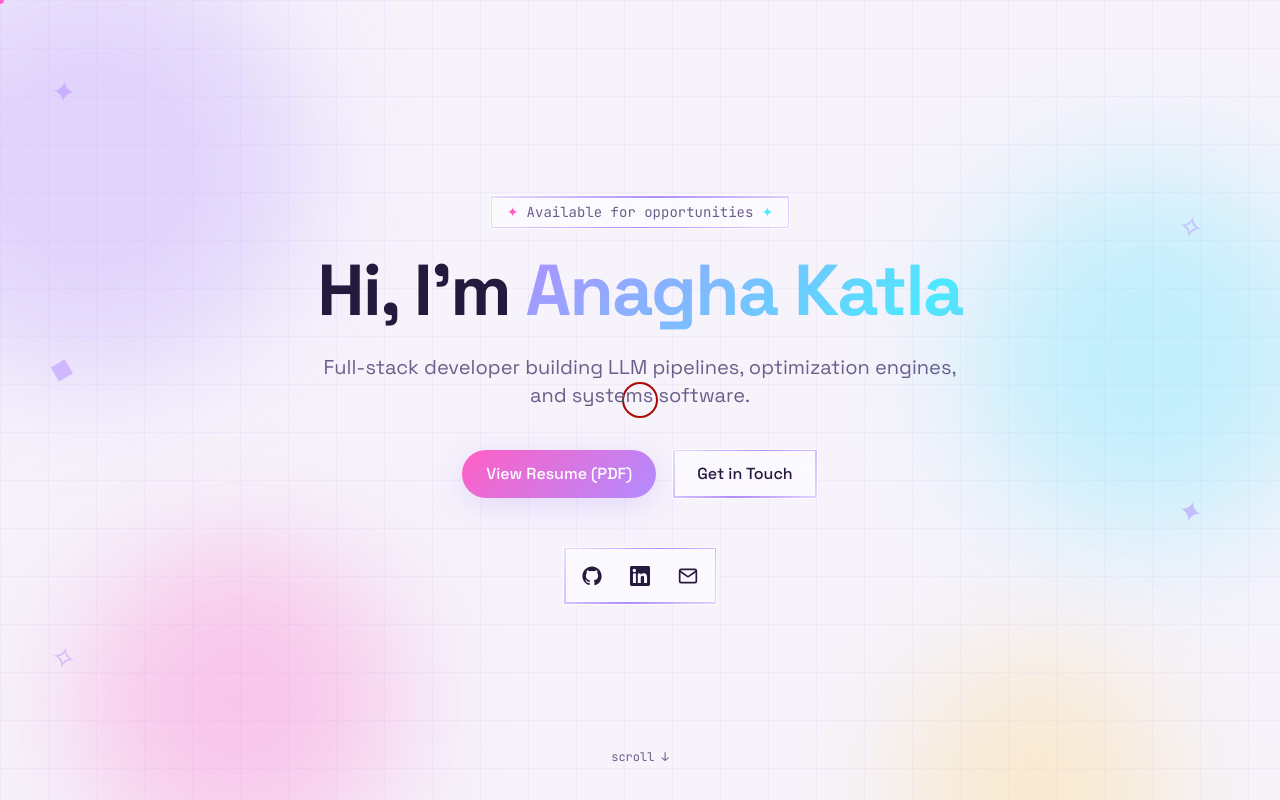
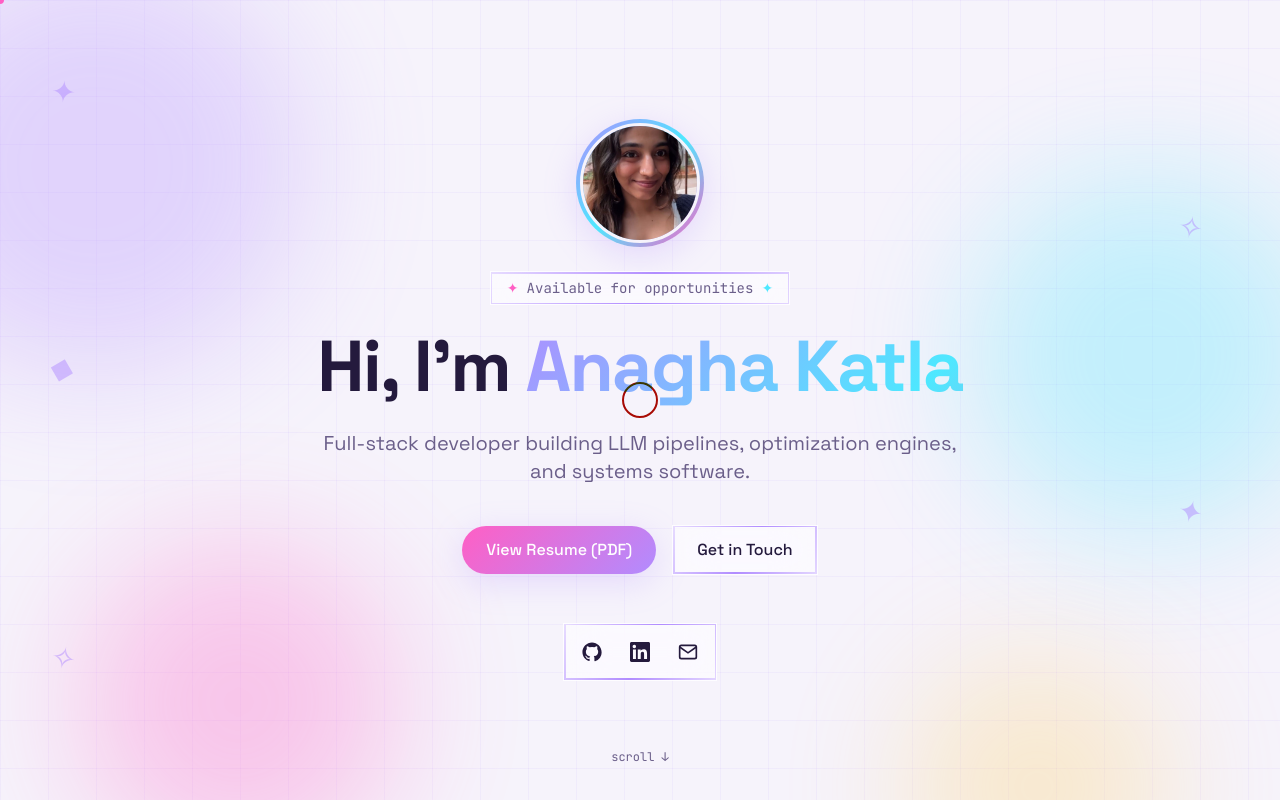
Before and after one commit to anh1410/anagha-portfolio, a React (Vite) app: page / in a window 1280 px wide. Shown: the top 800 px of the page. Built offline with nearby package versions, Linux system fonts and the light colour scheme.

Commit message:
Add profile photo, fix resume/asset links for Pages base path

```diff
--- a/src/components/Hero.jsx
+++ b/src/components/Hero.jsx
@@ -5,6 +5,21 @@ import SocialDock from './SocialDock';
 export default function Hero() {
   return (
     <section className="relative flex min-h-screen flex-col items-center justify-center px-6 text-center">
+      <motion.div
+        initial={{ opacity: 0, scale: 0.9 }}
+        animate={{ opacity: 1, scale: 1 }}
+        transition={{ duration: 0.7 }}
+        className="relative mb-6 h-32 w-32 rounded-full p-1"
+        style={{ background: 'var(--grad-1)', boxShadow: 'var(--shadow-glow)' }}
+      >
+        <img
+          src={profile.photoUrl}
+          alt={profile.name}
+          className="h-full w-full rounded-full object-cover"
+          style={{ border: '3px solid var(--bg)' }}
+        />
+      </motion.div>
+
       <motion.div
         initial={{ opacity: 0, y: -12 }}
         animate={{ opacity: 1, y: 0 }}
--- a/src/data.js
+++ b/src/data.js
@@ -7,7 +7,8 @@ export const profile = {
   phone: '6364679216',
   github: 'https://github.com/anh1410',
   linkedin: 'https://www.linkedin.com/in/anaghakatla/',
-  resumeUrl: '/AnaghaPrashanthKatla.pdf',
+  resumeUrl: `${import.meta.env.BASE_URL}AnaghaPrashanthKatla.pdf`,
+  photoUrl: `${import.meta.env.BASE_URL}anagha.jpeg`,
 };
 
 export const experience = [
```
Also changed, not shown: public/anagha.jpeg (added).
